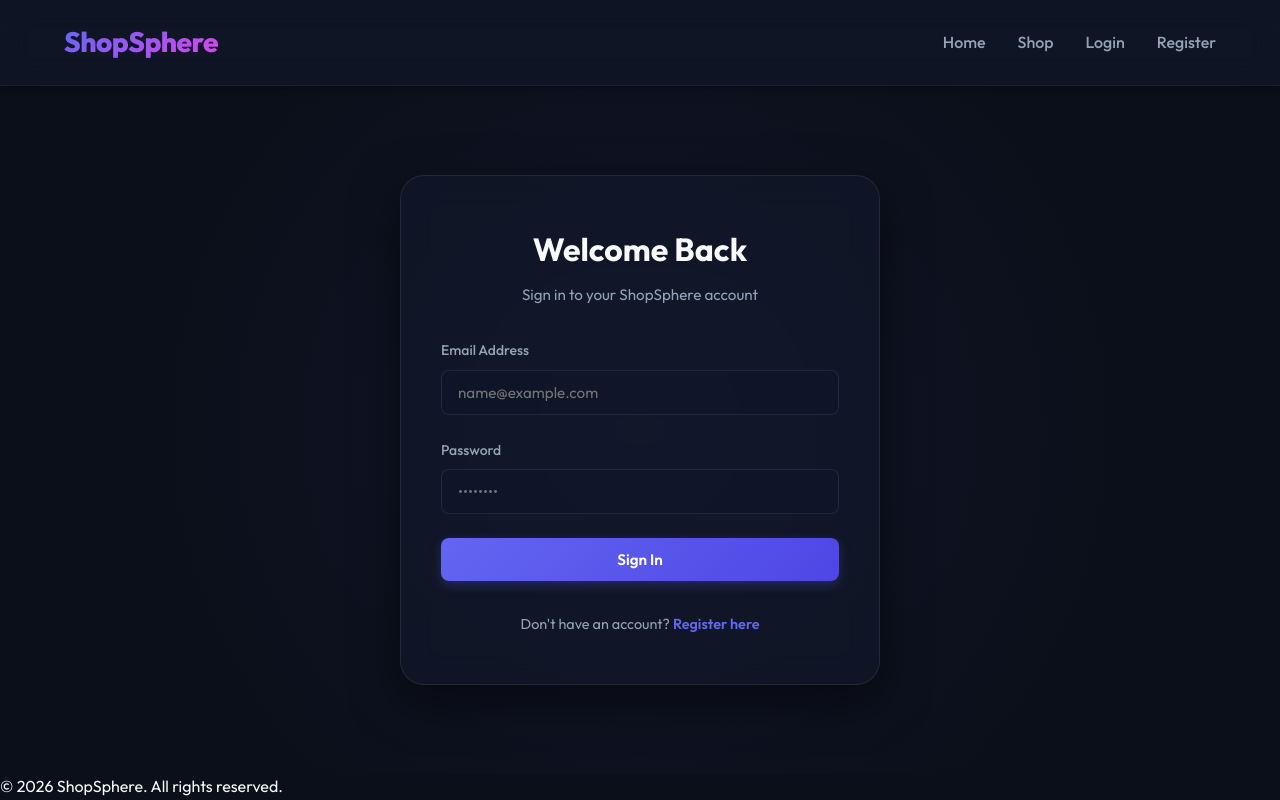
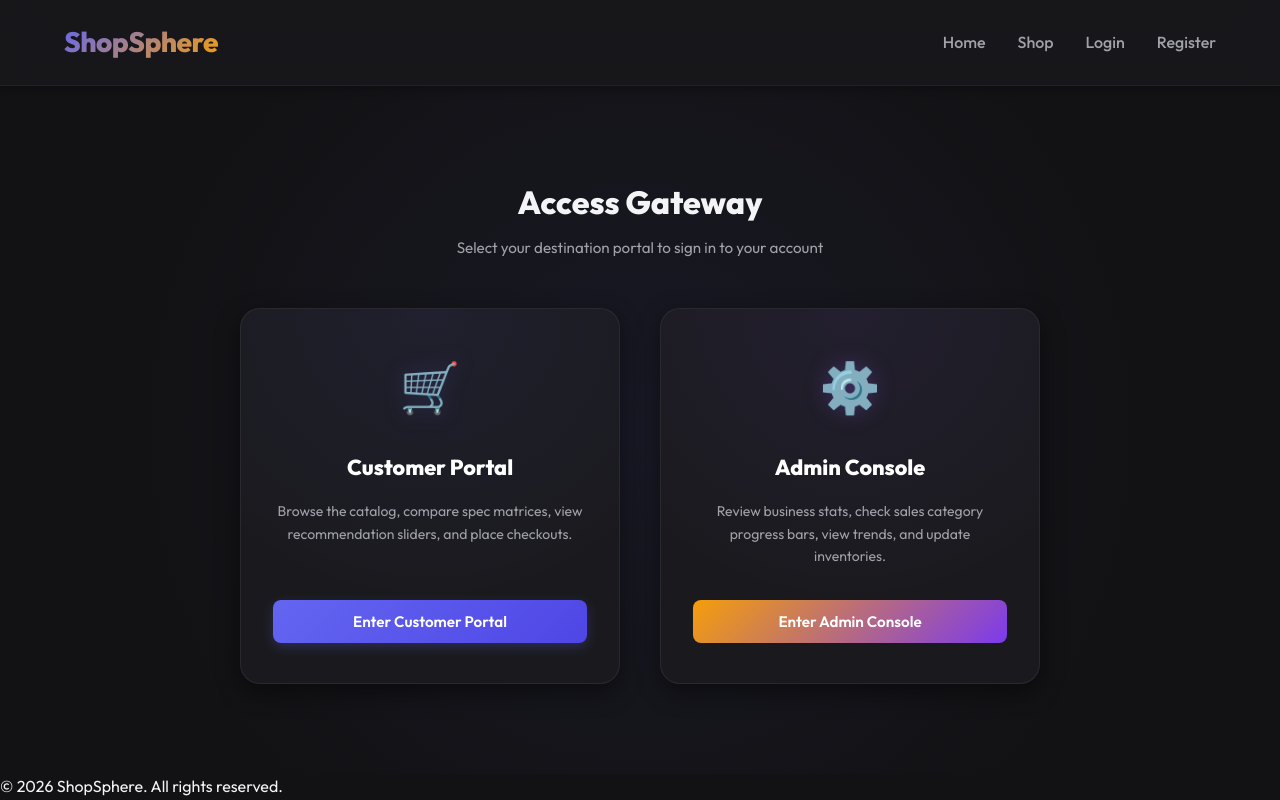
Before and after one commit to Aditya-singh54/Full-Stack-E-Commerce-Website, a React (Vite) app in the folder frontend/: page /login in a window 1280 px wide. Built offline with nearby package versions, Linux system fonts and the light colour scheme.

Commit message:
Change design system to Matte Charcoal & Space Grey theme

```diff
--- a/frontend/src/components/ProductReviewsSection.jsx
+++ b/frontend/src/components/ProductReviewsSection.jsx
@@ -84,7 +84,7 @@ function ProductReviewsSection({ productId, reviews = [], averageRating = 0, onR
                 key={r._id}
                 style={{
                   padding: '1.25rem',
-                  background: 'rgba(15, 23, 42, 0.35)',
+                  background: 'var(--bg-secondary)',
                   border: '1px solid var(--border-color)',
                   borderRadius: '12px',
                   position: 'relative'
@@ -123,7 +123,7 @@ function ProductReviewsSection({ productId, reviews = [], averageRating = 0, onR
         </div>
 
         {/* Right Side: Review Writer Form */}
-        <div style={{ padding: '1.75rem', background: 'rgba(19, 26, 44, 0.35)', border: '1px solid var(--border-color)', borderRadius: '16px', width: '100%' }}>
+        <div style={{ padding: '1.75rem', background: 'var(--bg-secondary)', border: '1px solid var(--border-color)', borderRadius: '16px', width: '100%' }}>
           <h3 style={{ fontSize: '1.1rem', fontWeight: 700, marginBottom: '1.25rem', borderBottom: '1px solid var(--border-color)', paddingBottom: '0.5rem' }}>
             Write a Review
           </h3>
--- a/frontend/src/index.css
+++ b/frontend/src/index.css
@@ -4,28 +4,28 @@
 
 :root {
   /* Color Palette */
-  --bg-primary: #0b0f19;
-  --bg-secondary: #131a2c;
-  --bg-tertiary: #1e293b;
-  --text-primary: #f8fafc;
-  --text-secondary: #94a3b8;
-  --text-muted: #64748b;
-
-  --primary: #6366f1; /* Vivid Indigo */
+  --bg-primary: #121214;       /* Matte Charcoal Black */
+  --bg-secondary: #1a1a1e;     /* Space Grey Card */
+  --bg-tertiary: #26262b;      /* Light Charcoal Grey */
+  --text-primary: #f4f4f7;     /* Soft Off-white Text */
+  --text-secondary: #a1a1aa;   /* Zinc Grey Text */
+  --text-muted: #71717a;
+
+  --primary: #6366f1;          /* Premium Indigo Purple */
   --primary-hover: #4f46e5;
-  --primary-light: rgba(99, 102, 241, 0.15);
-
-  --accent: #d946ef; /* Vivid Fuchsia */
-  --accent-light: rgba(217, 70, 239, 0.15);
+  --primary-light: rgba(99, 102, 241, 0.12);
+
+  --accent: #f59e0b;           /* Amber Gold Accent */
+  --accent-light: rgba(245, 158, 11, 0.12);
 
   --success: #10b981;
   --warning: #f59e0b;
   --danger: #ef4444;
 
   /* Borders and Glassmorphism */
-  --border-color: rgba(255, 255, 255, 0.08);
+  --border-color: rgba(255, 255, 255, 0.07);
   --border-focus: rgba(99, 102, 241, 0.5);
-  --glass-bg: rgba(19, 26, 44, 0.65);
+  --glass-bg: rgba(26, 26, 30, 0.7);
   --glass-blur: blur(16px);
   --glass-border: rgba(255, 255, 255, 0.05);
 
@@ -43,9 +43,9 @@
 
   /* Shadows */
   --shadow-sm: 0 2px 8px rgba(0, 0, 0, 0.3);
-  --shadow-md: 0 8px 24px rgba(0, 0, 0, 0.4);
-  --shadow-lg: 0 16px 48px rgba(0, 0, 0, 0.5);
-  --shadow-glow: 0 0 20px rgba(99, 102, 241, 0.25);
+  --shadow-md: 0 8px 24px rgba(0, 0, 0, 0.45);
+  --shadow-lg: 0 16px 48px rgba(0, 0, 0, 0.6);
+  --shadow-glow: 0 0 20px rgba(99, 102, 241, 0.18);
 }
 
 /* Reset and Base Styles */
@@ -1637,3 +1637,100 @@ body {
   opacity: 1;
   transform: translateX(-50%) translateY(0);
 }
+
+/* Portal Selection Gateway styles */
+.portal-selection-container {
+  max-width: 900px;
+  margin: 0 auto;
+  padding: 2rem;
+  display: flex;
+  flex-direction: column;
+  align-items: center;
+}
+
+.portal-cards {
+  display: flex;
+  gap: 2.5rem;
+  width: 100%;
+  justify-content: center;
+  flex-wrap: wrap;
+}
+
+.portal-card {
+  flex: 1;
+  min-width: 280px;
+  max-width: 380px;
+  background: var(--bg-secondary);
+  border: 1px solid var(--border-color);
+  border-radius: 20px;
+  padding: 2.5rem 2rem;
+  display: flex;
+  flex-direction: column;
+  align-items: center;
+  text-align: center;
+  cursor: pointer;
+  transition: all 0.3s cubic-bezier(0.4, 0, 0.2, 1);
+  box-shadow: var(--shadow-md);
+  position: relative;
+  overflow: hidden;
+}
+
+.portal-card::before {
+  content: '';
+  position: absolute;
+  top: 0;
+  left: 0;
+  width: 100%;
+  height: 100%;
+  background: radial-gradient(circle at top, rgba(99, 102, 241, 0.08), transparent 70%);
+  z-index: 0;
+  pointer-events: none;
+}
+
+.portal-card.admin::before {
+  background: radial-gradient(circle at top, rgba(139, 92, 246, 0.08), transparent 70%);
+}
+
+.portal-card:hover {
+  transform: translateY(-8px);
+  border-color: rgba(99, 102, 241, 0.35);
+  box-shadow: 0 12px 30px rgba(99, 102, 241, 0.15), var(--shadow-glow);
+}
+
+.portal-card.admin:hover {
+  border-color: rgba(139, 92, 246, 0.35);
+  box-shadow: 0 12px 30px rgba(139, 92, 246, 0.15), 0 0 20px rgba(139, 92, 246, 0.1);
+}
+
+.portal-icon {
+  font-size: 3rem;
+  margin-bottom: 1.5rem;
+  display: inline-block;
+  filter: drop-shadow(0 0 10px rgba(99,102,241,0.25));
+  animation: pulseIcon 3s infinite ease-in-out;
+}
+
+.portal-card.admin .portal-icon {
+  filter: drop-shadow(0 0 10px rgba(139,92,246,0.25));
+}
+
+.portal-card h3 {
+  font-size: 1.35rem;
+  font-weight: 800;
+  margin-bottom: 1rem;
+  color: #fff;
+  z-index: 1;
+}
+
+.portal-card p {
+  font-size: 0.875rem;
+  color: var(--text-secondary);
+  line-height: 1.6;
+  margin-bottom: 2rem;
+  z-index: 1;
+}
+
+@keyframes pulseIcon {
+  0%, 100% { transform: scale(1); }
+  50% { transform: scale(1.1); }
+}
--- a/frontend/src/pages/LoginPage.jsx
+++ b/frontend/src/pages/LoginPage.jsx
@@ -3,19 +3,20 @@ import { useNavigate, Link } from 'react-router-dom';
 import { AuthContext } from '../context/AuthContext';
 
 function LoginPage() {
+  const [portal, setPortal] = useState(null); // 'user' | 'admin' | null
   const [email, setEmail] = useState('');
   const [password, setPassword] = useState('');
   const [error, setError] = useState('');
   const [submitting, setSubmitting] = useState(false);
 
-  const { login } = useContext(AuthContext);
+  const { login, logout } = useContext(AuthContext);
   const navigate = useNavigate();
 
   const handleSubmit = async (e) => {
     e.preventDefault();
     setError('');
 
-    // Custom validations
+    // Custom email regex validation
     const emailRegex = /^\w+([\.-]?\w+)*@\w+([\.-]?\w+)*(\.\w{2,3})+$/;
     if (!emailRegex.test(email)) {
       return setError('Please enter a valid email address');
@@ -26,22 +27,89 @@ function LoginPage() {
     }
 
     setSubmitting(true);
-
     const result = await login(email, password);
     setSubmitting(false);
 
     if (result.success) {
-      navigate('/profile');
+      const loggedUser = result.data;
+
+      // Portal level authorization check
+      if (portal === 'admin' && loggedUser.role !== 'admin') {
+        logout(); // Reset token context
+        return setError('Access Denied: This portal is reserved for administrators only.');
+      }
+
+      // Route based on role
+      if (loggedUser.role === 'admin') {
+        navigate('/admin');
+      } else {
+        navigate('/products');
+      }
     } else {
       setError(result.message);
     }
   };
 
+  // 1. Render Portal selection gateways
+  if (portal === null) {
+    return (
+      <div className="auth-page" style={{ padding: '3rem 1rem' }}>
+        <div className="portal-selection-container">
+          <h2 style={{ fontSize: '2rem', fontWeight: 800, marginBottom: '0.5rem', textAlign: 'center' }}>
+            Access Gateway
+          </h2>
+          <p style={{ color: 'var(--text-secondary)', textAlign: 'center', marginBottom: '3rem', fontSize: '0.95rem' }}>
+            Select your destination portal to sign in to your account
+          </p>
+
+          <div className="portal-cards">
+            {/* Customer card */}
+            <div className="portal-card" onClick={() => setPortal('user')}>
+              <div className="portal-icon">🛒</div>
+              <h3>Customer Portal</h3>
+              <p>Browse the catalog, compare spec matrices, view recommendation sliders, and place checkouts.</p>
+              <button className="btn btn-primary" style={{ width: '100%', marginTop: 'auto' }}>
+                Enter Customer Portal
+              </button>
+            </div>
+
+            {/* Admin card */}
+            <div className="portal-card admin" onClick={() => setPortal('admin')}>
+              <div className="portal-icon">⚙️</div>
+              <h3>Admin Console</h3>
+              <p>Review business stats, check sales category progress bars, view trends, and update inventories.</p>
+              <button className="btn" style={{ width: '100%', marginTop: 'auto', background: 'linear-gradient(135deg, var(--accent), #7c3aed)', color: '#fff', border: 'none' }}>
+                Enter Admin Console
+              </button>
+            </div>
+          </div>
+        </div>
+      </div>
+    );
+  }
+
+  // 2. Render Login Form for selected Portal
   return (
     <div className="auth-page">
-      <div className="auth-card">
-        <h2>Welcome Back</h2>
-        <p className="auth-subtitle">Sign in to your ShopSphere account</p>
+      <div className="auth-card" style={{ animation: 'fadeIn 0.3s ease-out' }}>
+
+        <button
+          onClick={() => {
+            setPortal(null);
+            setError('');
+          }}
+          className="clear-filters-btn"
+          style={{ alignSelf: 'flex-start', fontSize: '0.85rem', marginBottom: '1.5rem', padding: 0 }}
+        >
+          &larr; Back to Portal Selection
+        </button>
+
+        <h2>{portal === 'admin' ? 'Admin Console Sign In' : 'Customer Sign In'}</h2>
+        <p className="auth-subtitle">
+          {portal === 'admin'
+            ? 'Sign in to access shop administrative tools'
+            : 'Sign in to browse products and place checkouts'}
+        </p>
 
         {error && <div className="alert alert-danger">{error}</div>}
 
@@ -75,11 +143,13 @@ function LoginPage() {
           </button>
         </form>
 
-        <div className="auth-footer">
-          <p>
-            Don't have an account? <Link to="/register">Register here</Link>
-          </p>
-        </div>
+        {portal === 'user' && (
+          <div className="auth-footer">
+            <p>
+              Don't have an account? <Link to="/register">Register here</Link>
+            </p>
+          </div>
+        )}
       </div>
     </div>
   );
```
Also changed, not shown: frontend/src/pages/AdminDashboardPage.jsx (+5 -5 lines).
